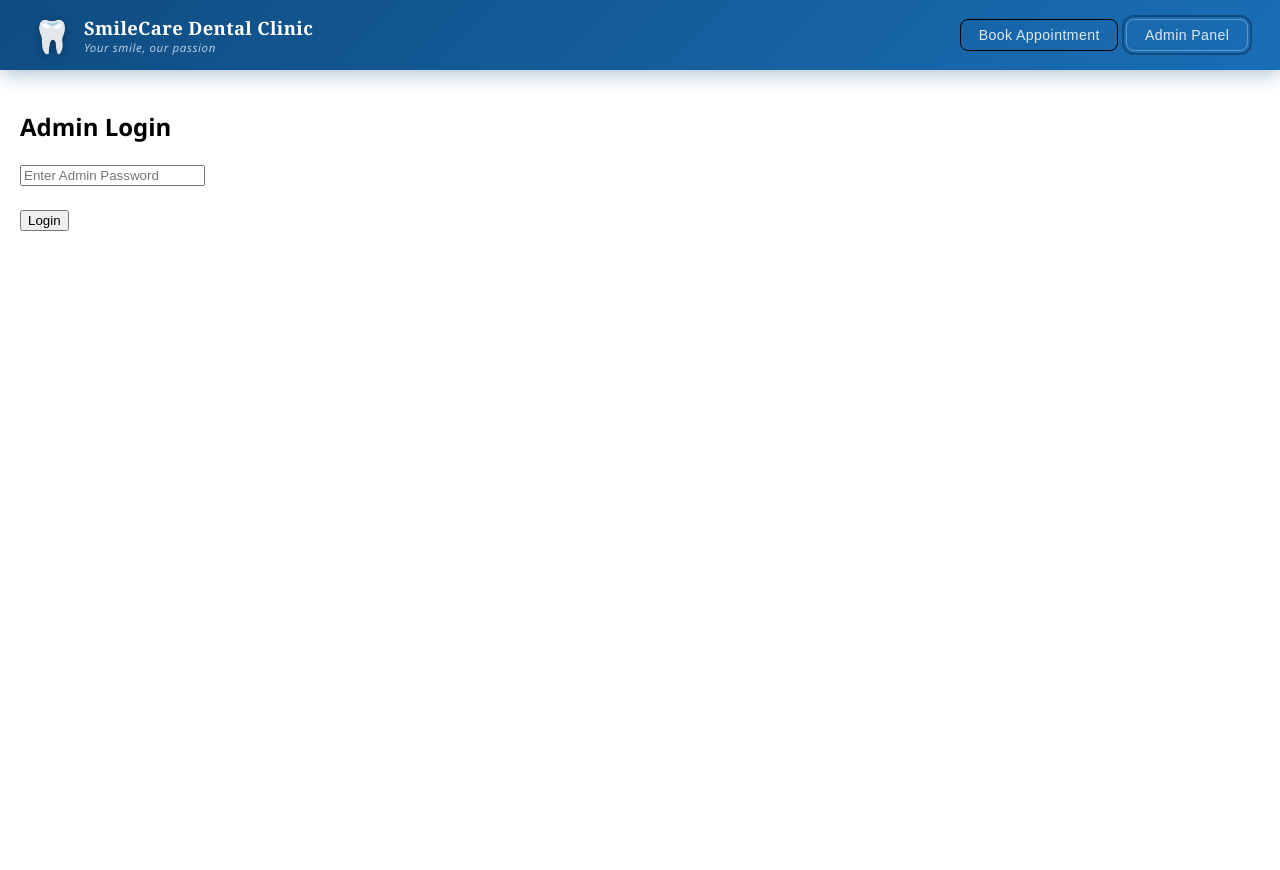
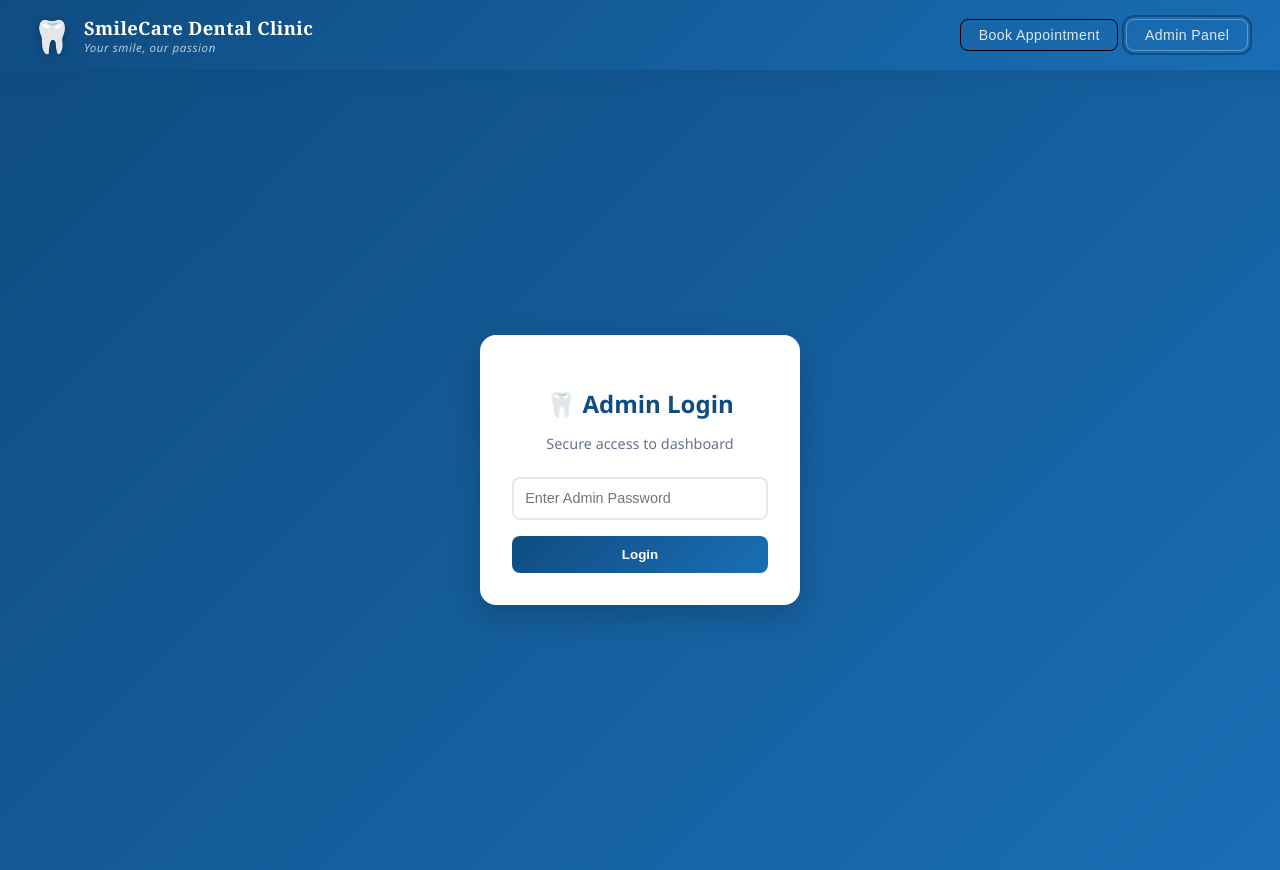
Before and after one commit to rahuly99390587-lab/dental-app, a React (Create React App) app in the folder frontend/: page / in a window 1280 px wide. Both pictures are taken after a click on the button "Admin Panel". Before the commit the page ends 800 px from the top, so only its background shows below. Built offline with nearby package versions, Linux system fonts and the light colour scheme; no server answers.

Commit message:
login UI improved

```diff
--- a/frontend/src/pages/AdminLogin.js
+++ b/frontend/src/pages/AdminLogin.js
@@ -5,10 +5,9 @@ export default function AdminLogin({ onLogin }) {
   const [error, setError] = useState("");
 
   const handleLogin = async () => {
-    if (!password) return alert("Enter password");
+    if (!password) return setError("⚠️ Enter password");
 
     try {
-      // 🔥 API check first (verify password)
       const res = await fetch(
         "https://dental-backend-3kfz.onrender.com/api/patients/today",
         {
@@ -18,36 +17,96 @@ export default function AdminLogin({ onLogin }) {
         }
       );
 
-      if (!res.ok) {
-        throw new Error("Wrong password");
-      }
+      if (!res.ok) throw new Error();
 
-      // ✅ only if correct → save + open admin
       localStorage.setItem("admin_key", password);
       setError("");
       onLogin();
-
-    } catch (err) {
+    } catch {
       setError("❌ Wrong password");
     }
   };
 
   return (
-    <div style={{ padding: 20 }}>
-      <h2>Admin Login</h2>
+    <div style={styles.page}>
+      <div style={styles.card}>
 
-      <input
-        type="password"
-        placeholder="Enter Admin Password"
-        value={password}
-        onChange={(e) => setPassword(e.target.value)}
-      />
+        <h2 style={styles.title}>🦷 Admin Login</h2>
+        <p style={styles.subtitle}>Secure access to dashboard</p>
 
-      <br /><br />
+        <input
+          type="password"
+          placeholder="Enter Admin Password"
+          value={password}
+          onChange={(e) => setPassword(e.target.value)}
+          style={styles.input}
+        />
 
-      <button onClick={handleLogin}>Login</button>
+        <button onClick={handleLogin} style={styles.button}>
+          Login
+        </button>
 
-      {error && <p style={{ color: "red" }}>{error}</p>}
+        {error && <p style={styles.error}>{error}</p>}
+      </div>
     </div>
   );
 }
+
+// 🎨 Styles
+const styles = {
+  page: {
+    height: "100vh",
+    display: "flex",
+    justifyContent: "center",
+    alignItems: "center",
+    background: "linear-gradient(135deg, #0f4c81, #1a6eb5)",
+  },
+
+  card: {
+    background: "#fff",
+    padding: "2rem",
+    borderRadius: "16px",
+    width: "320px",
+    textAlign: "center",
+    boxShadow: "0 10px 30px rgba(0,0,0,0.2)",
+  },
+
+  title: {
+    marginBottom: "0.5rem",
+    color: "#0f4c81",
+    fontWeight: "800",
+  },
+
+  subtitle: {
+    marginBottom: "1.5rem",
+    color: "#64748b",
+    fontSize: "0.9rem",
+  },
+
+  input: {
+    width: "100%",
+    padding: "0.7rem",
+    borderRadius: "8px",
+    border: "2px solid #e2e8f0",
+    marginBottom: "1rem",
+    outline: "none",
+    fontSize: "0.9rem",
+  },
+
+  button: {
+    width: "100%",
+    padding: "0.7rem",
+    borderRadius: "8px",
+    border: "none",
+    background: "linear-gradient(135deg, #0f4c81, #1a6eb5)",
+    color: "#fff",
+    fontWeight: "700",
+    cursor: "pointer",
+  },
+
+  error: {
+    marginTop: "1rem",
+    color: "red",
+    fontSize: "0.85rem",
+  },
+};
```
